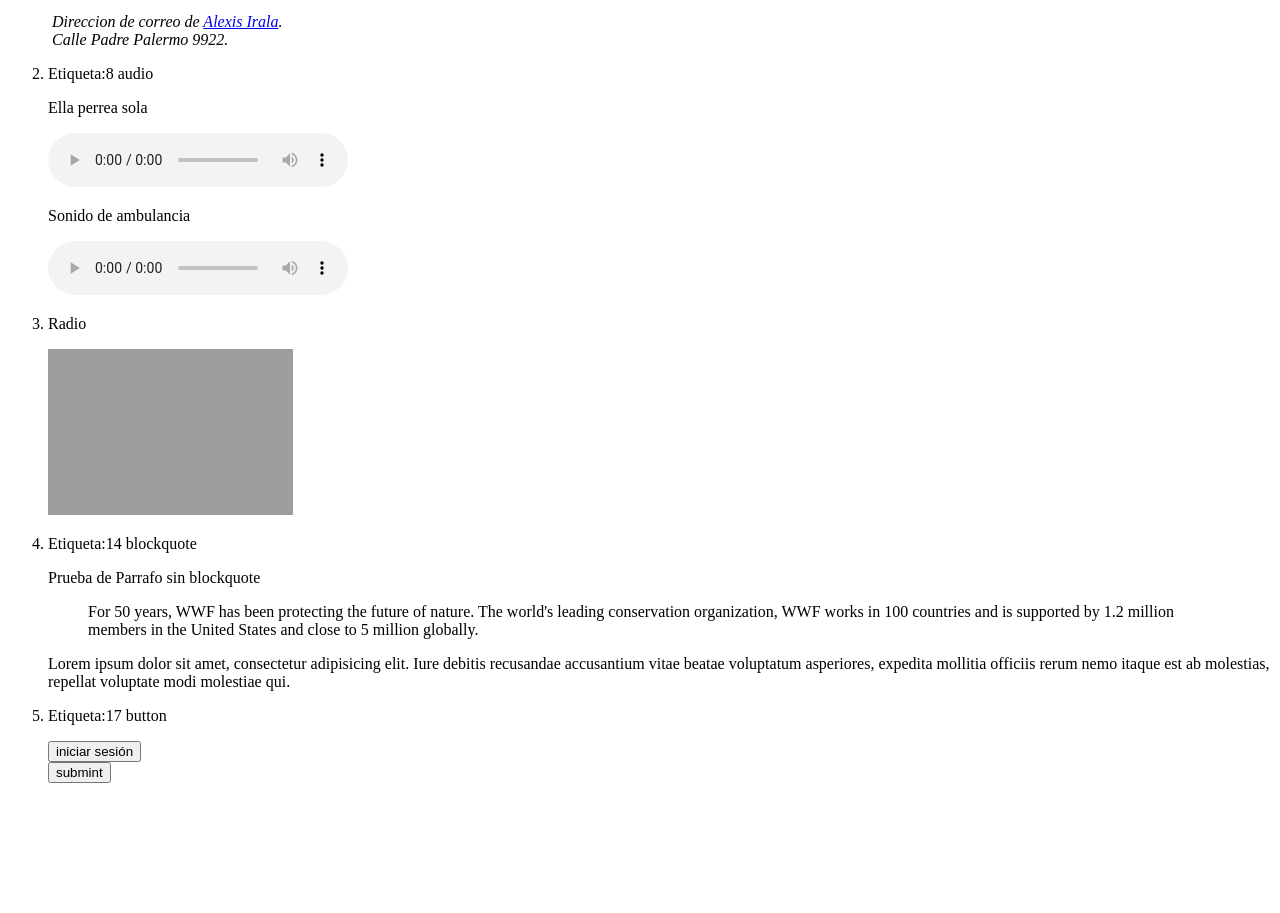
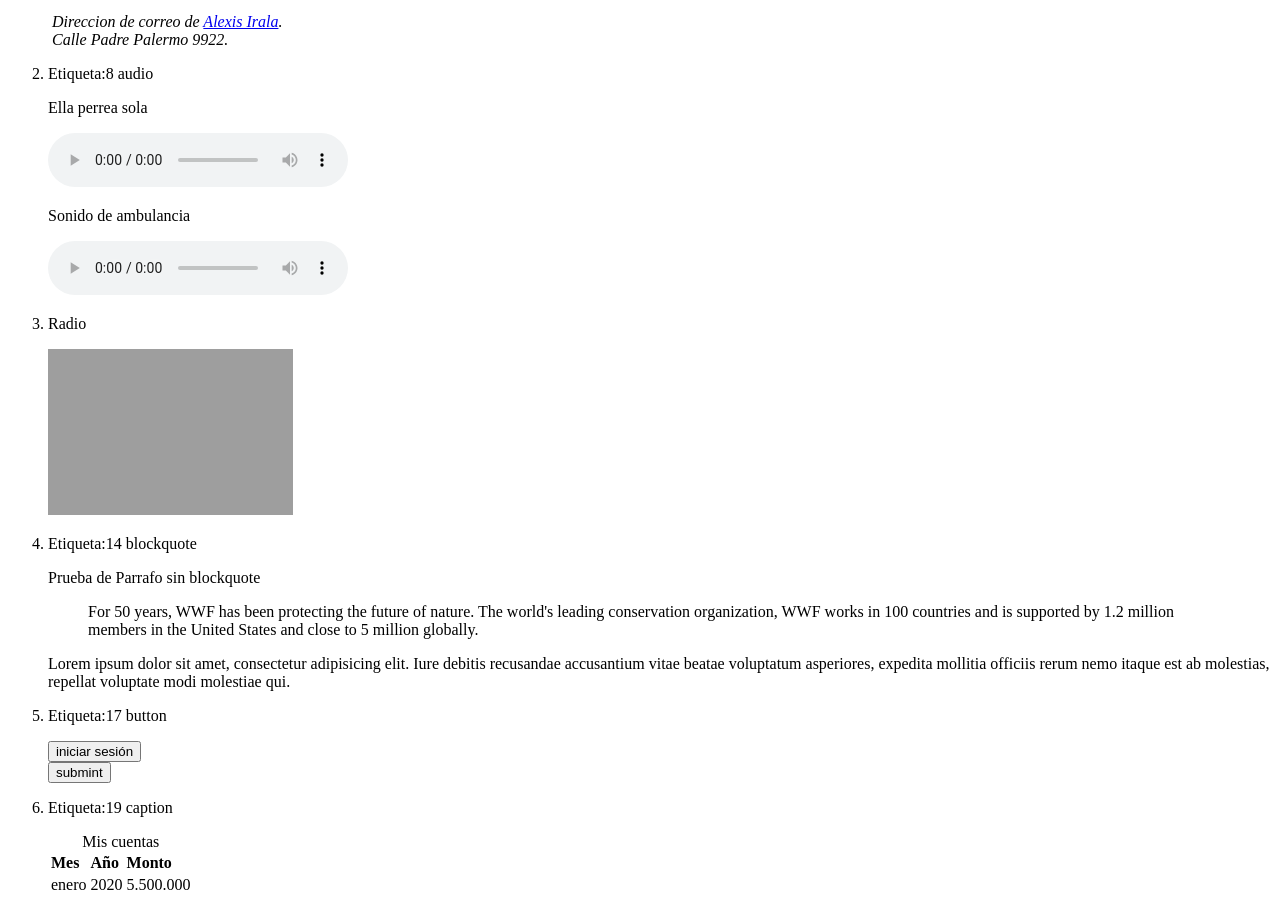
Before and after one commit to alexisirala/html, a plain HTML site: page sandbox.html in a window 1280 px wide. Shown: the part 101-1014 px from the top of the page. Before the commit the page ends 900 px from the top, so only its background shows below. Drawn offline with Linux system fonts and the light colour scheme; grey boxes are pictures that could not be loaded.

Commit message:
actualizavion 27.04

```diff
--- a/sandbox.html
+++ b/sandbox.html
@@ -48,6 +48,22 @@
                             <br>
                             <button type="submit" onclick="alert('Confirmado')">submint</button>
                        </li>
+                        <li>
+                             <p>Etiqueta:19 caption</p>
+                             <table>
+                                <caption style="align-content: center"> Mis cuentas</caption>
+                                    <tr>
+                                        <th>Mes</th>
+                                        <th>Año</th>
+                                        <th>Monto</th>
+                                    </tr>
+                                    <tr>
+                                       <td>enero</td>
+                                       <td>2020</td>
+                                       <td>5.500.000</td>
+                                    </tr>
+                            </table>
+                        </li>
                     </ol>
 
 
```
Also changed, not shown: etiquetas.html (+5 -1 lines), 1 other file.
